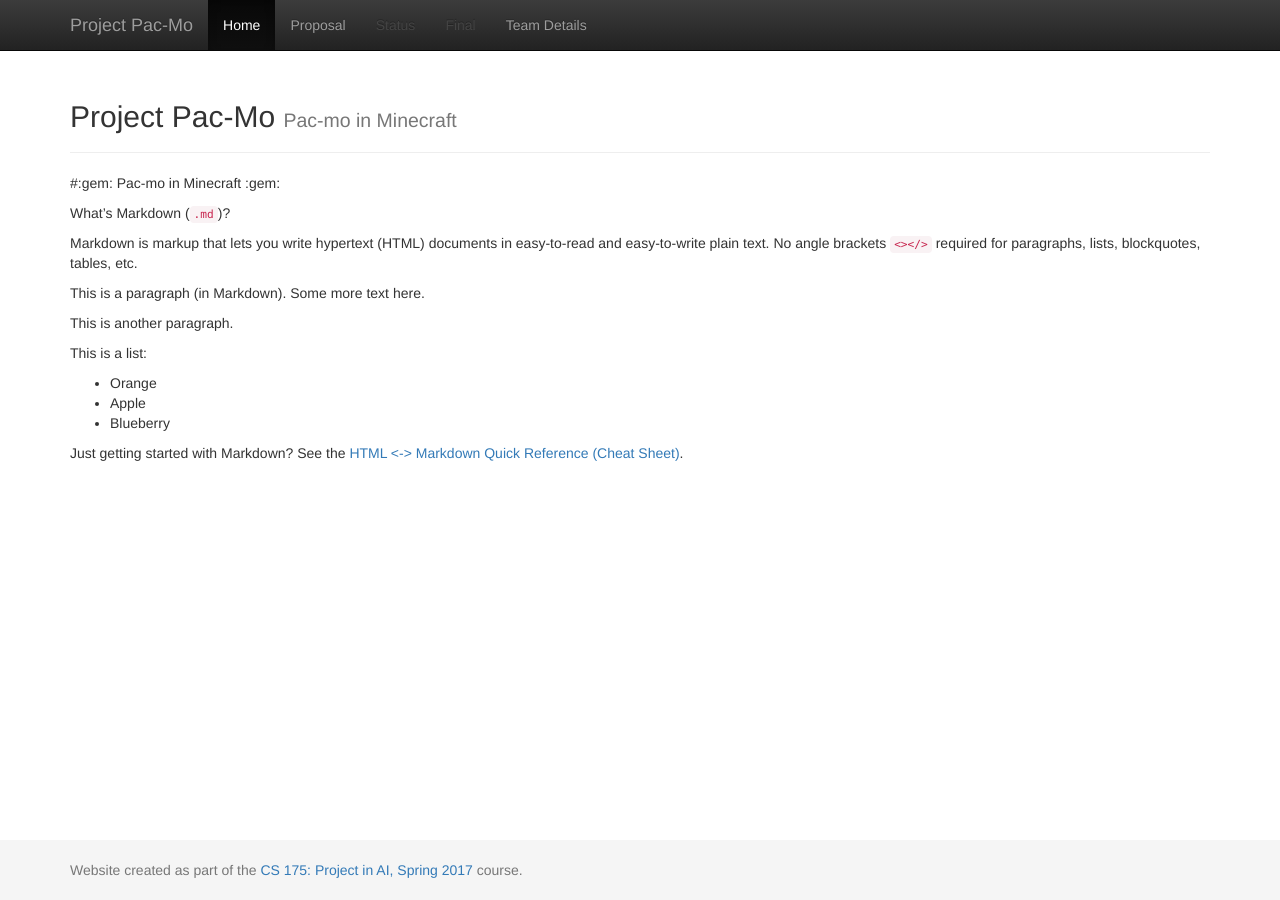
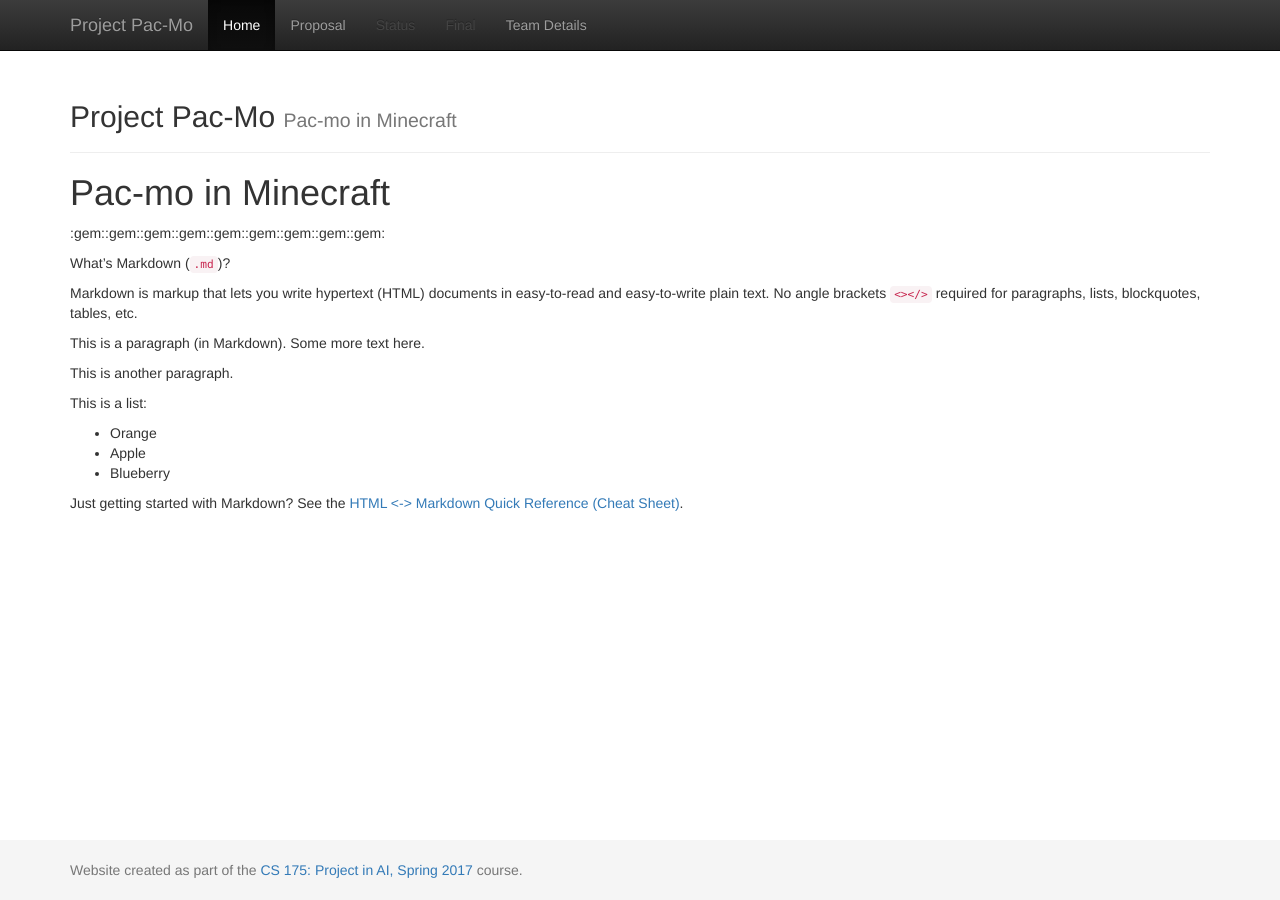
Before and after one commit to qdingqim/Pac-mo, a Jekyll site: the page built from docs/index.md, in a window 1280 px wide. Built offline with Jekyll 4.4.1, drawn with Linux system fonts in a browser that asks for light colours; some of the changed lines change nothing that is shown.

Commit message:
Update index.md

```diff
--- a/docs/index.md
+++ b/docs/index.md
@@ -3,8 +3,8 @@ layout: default
 title:  Home
 ---
 
-#:gem: Pac-mo in Minecraft :gem:
-
+# Pac-mo in Minecraft
+:gem::gem::gem::gem::gem::gem::gem::gem::gem:
 
 What's Markdown (`.md`)?
 
```
